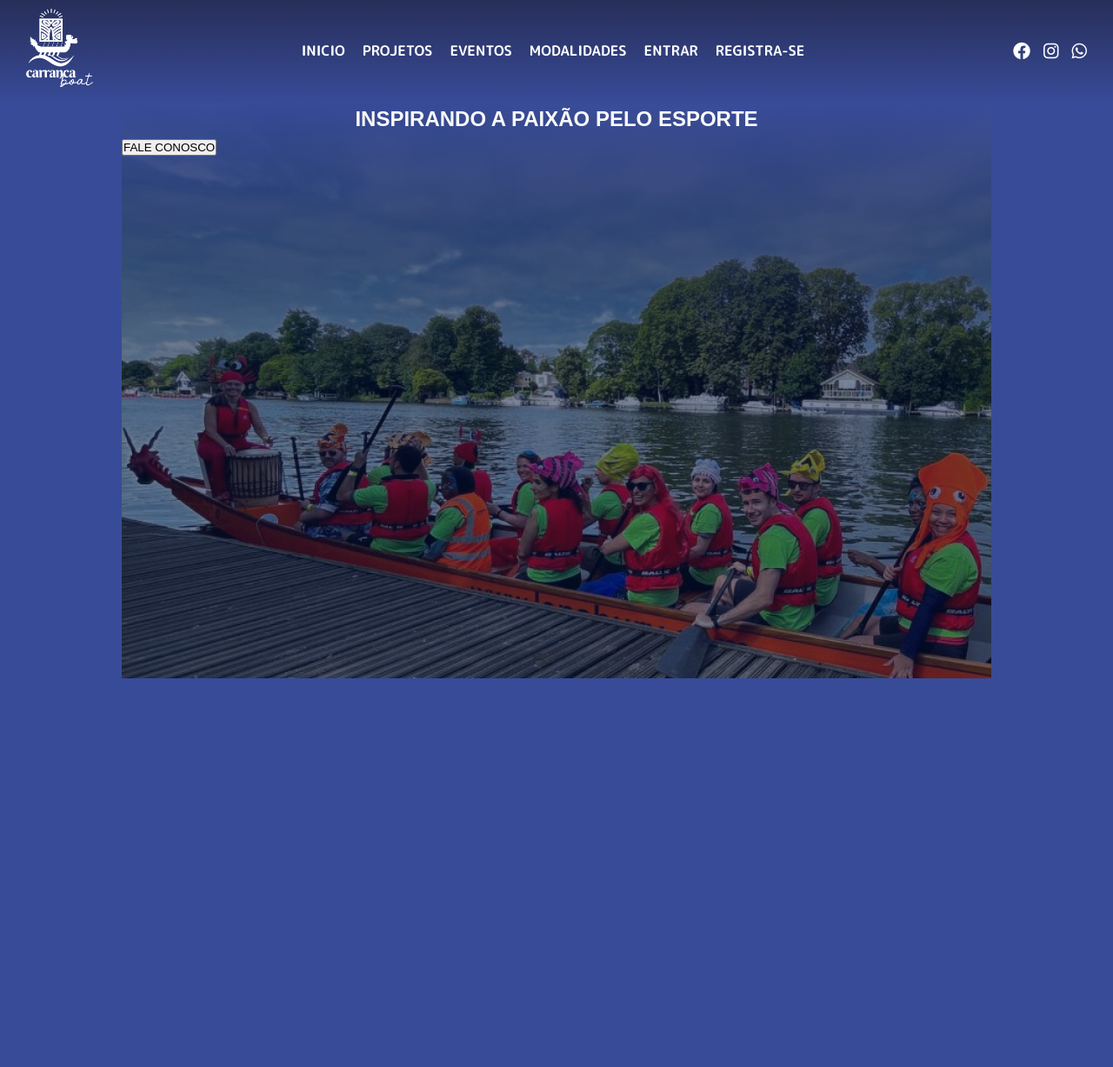
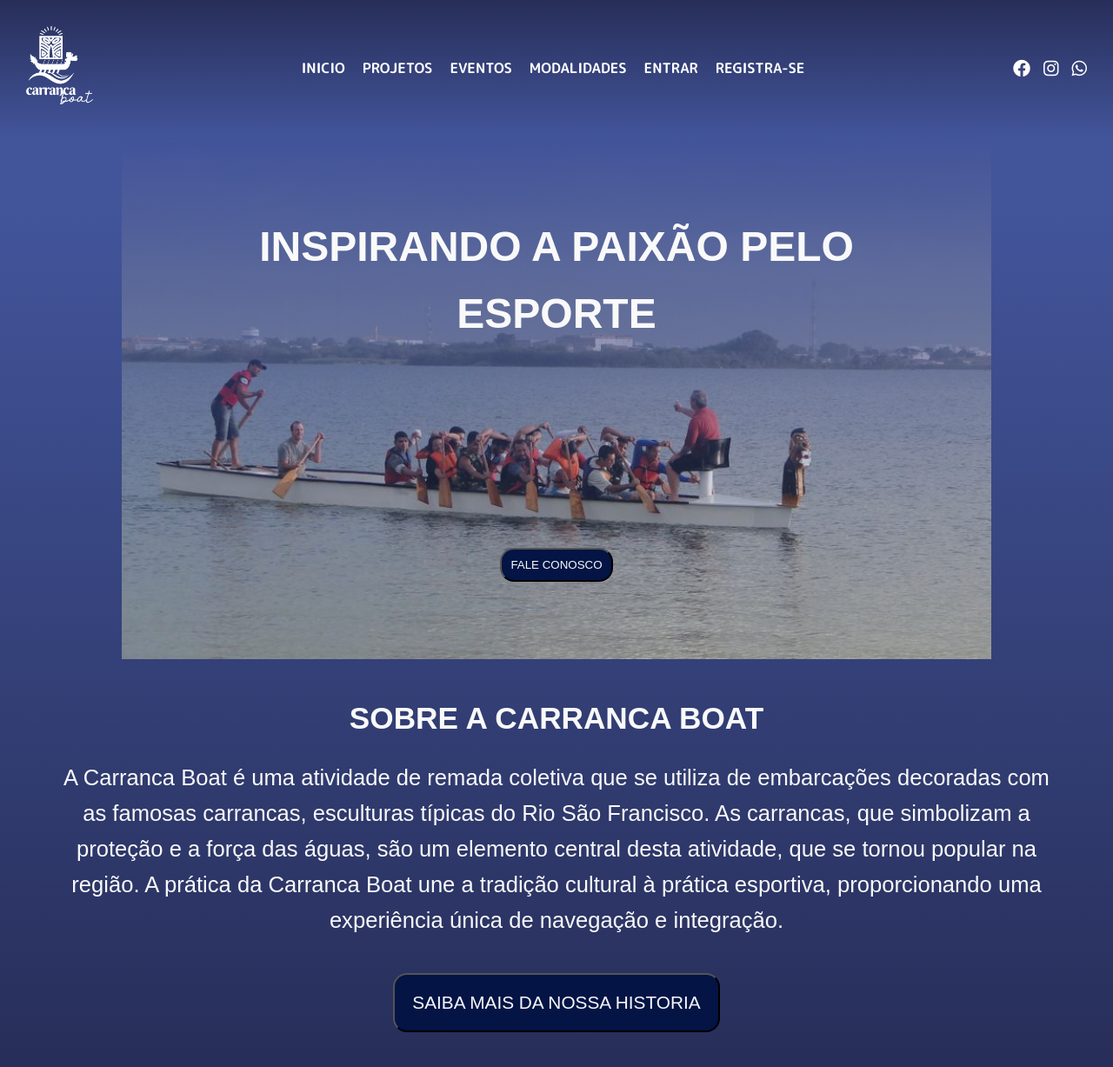
Before and after one commit to Kissuke/carranca_boat, a PHP site: page / in a window 1280 px wide. Shown: the whole page at 87% size. Before the commit the page ends 780 px from the top, so only its background shows below. Run offline with PHP 8.4, Linux system fonts and the light colour scheme.

Commit message:
metade_inicio

```diff
--- a/estilos/style.css
+++ b/estilos/style.css
@@ -7,7 +7,7 @@
     --cor04: #272E59;
     --cor05: #f9f9f9;
     --cor06: #333;
-    --cor07: #384B98;
+    --cor07: #42549A;
     --fonte: 'M PLUS Rounded 1c', sans-serif;
 }
 
@@ -23,17 +23,17 @@ body {
     font-family: Arial, Helvetica, sans-serif;
     line-height: 1.6;
     color: var(--cor05);
-    background-color: var(--cor07);
+    background-image: linear-gradient(to top, var(--cor04), var(--cor07)80%);
     text-align: justify;
 }
 
 #cabecalho {
-    background-image: linear-gradient( to bottom, var(--cor04), var(--cor07));
+    background-image: linear-gradient( to bottom, var(--cor04), #42549A);
     display: flex;
     flex-wrap: wrap;
     justify-content: space-between;
     align-items: center;
-    padding: 10px 30px;
+    padding: 30px 30px;
 }
 
 .logo img {
@@ -68,11 +68,6 @@ body {
 
 #menu ul li a:hover::after {
         width: 100%;
-}
-
-#menu ul li a:hover {
-    color: var(--cor04);
-    text-shadow: 1px 1px 2px rgba(255, 255, 255, 0.544);
 }
 
 .social-icons {
@@ -112,17 +107,84 @@ body {
 }
 
 #boat {
-    background-color: var(--cor03);
-    max-width: 1000px;
-    height: 662px;
-    margin: auto;
-    background-image: url(../imagens/Group16.png);
-    background-repeat: no-repeat;
+  position: relative;
+  background-color: var(--cor03);
+  max-width: 1000px;
+  height: 600px;
+  margin: auto;
+  background-image: url(../imagens/inicial.jpg);
+  background-size: cover;
+  background-position: center center;
+  background-repeat: no-repeat;
+  overflow: hidden;
+}
+
+#boat::before {
+  content: "";
+  position: absolute;
+  top: 0; left: 0;
+  width: 100%;
+  height: 100%;
+  background: linear-gradient(
+    to bottom,
+    rgba(56, 75, 152, 0.9) 0%,   /* quase opaco no topo */
+    rgba(56, 75, 152, 0.6) 30%,  /* médio logo abaixo */
+    rgba(56, 75, 152, 0.2) 70%,  /* quase transparente */
+    rgba(56, 75, 152, 0) 100%    /* totalmente transparente no final */
+  );
+  z-index: 0;
+}
+
+#boat > section {
+  position: relative;
+  z-index: 1; /* conteúdo acima da camada */
+}
+
+.container {
+    display: flex;
+  justify-content: center; /* Centraliza horizontalmente */
+  align-items: center;     /* Centraliza verticalmente */
+  height: 100vh;           /* Altura de 100% da viewport */
+  text-align: center;      /* Garante alinhamento do texto */
 }
 
 #boat h1 {
     text-align: center;
+    font-weight: bolder;
+    font-size: 3em;
+    margin-bottom: 230px;
 }
+
+section {
+    text-align: center;
+    margin: 40px;
+}
+
+h2 {
+    font-size: 2.2em;
+}
+
+p {
+    margin: 20px;
+    font-size: 1.6em;
+    margin-bottom: 40px;
+}
+
+.grande {
+    background-color: var(--cor03);
+    color: var(--cor05);
+    padding: 20px;
+    border-radius: 16px;
+    font-size: 1.3em;
+}
+
+button {
+    background-color: var(--cor03);
+    color: var(--cor05);
+    padding: 10px;
+    border-radius: 16px;
+}
+
 
 /* Responsivo */
 @media (max-width: 768px) {
--- a/index.html
+++ b/index.html
@@ -54,9 +54,27 @@
 
     <main>
 
-            <section id="boat">
+        <div id="boat" class="container">
+            <section>
+
                 <h1>INSPIRANDO A PAIXÃO PELO ESPORTE</h1>
+
                 <button>FALE CONOSCO</button>
+
+            </section>
+        </div>
+
+        <section>
+            <h2>SOBRE A CARRANCA BOAT</h2>
+
+            <p>A Carranca Boat é uma atividade de remada coletiva que se utiliza de embarcações decoradas com as famosas
+                carrancas, esculturas típicas do Rio São Francisco. As carrancas, que simbolizam a proteção e a força
+                das águas, são um elemento central desta atividade, que se tornou popular na região. A prática da
+                Carranca Boat une a tradição cultural à prática esportiva, proporcionando uma experiência única de
+                navegação e integração.</p>
+
+                <button class="grande">SAIBA MAIS DA NOSSA HISTORIA</button>
+
         </section>
 
     </main>
```
Also changed, not shown: imagens/Group16.png (deleted), imagens/inicial.jpg (added). Lines whose indentation alone changed are shown as unchanged.
